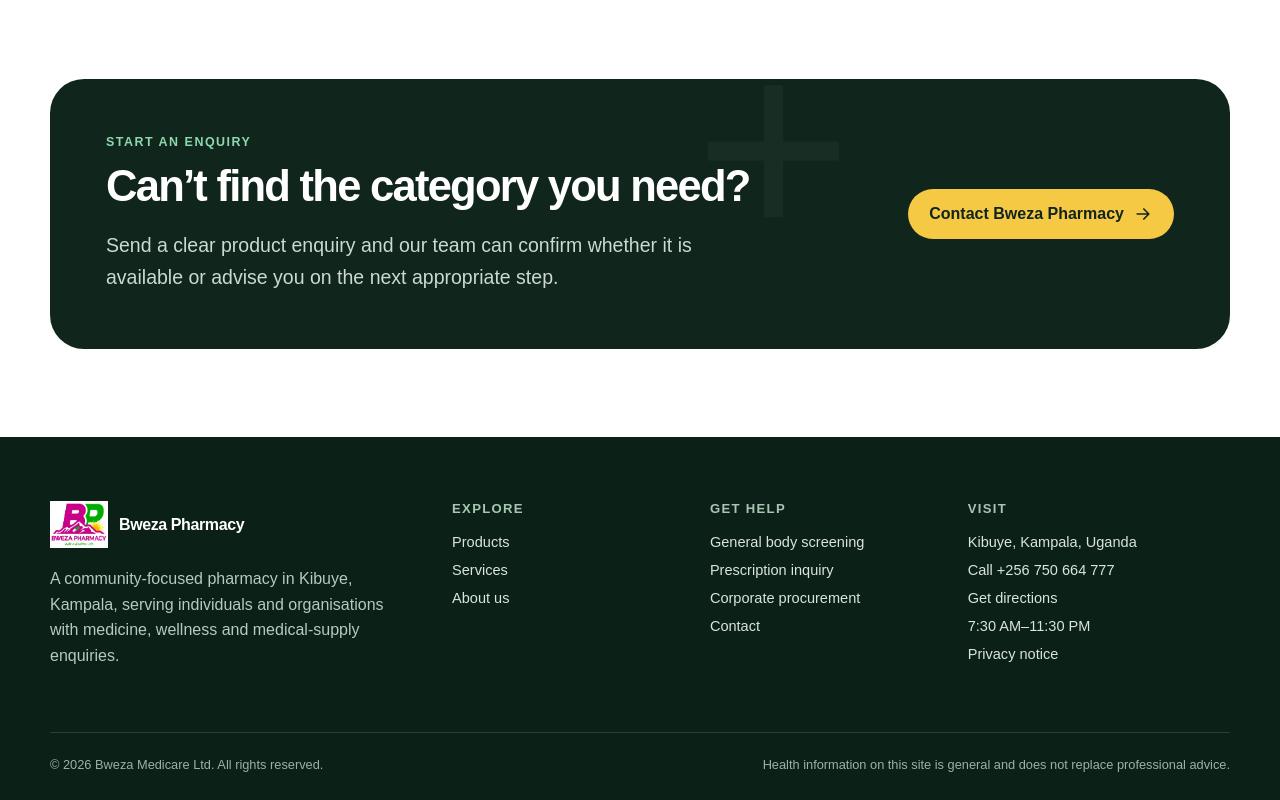
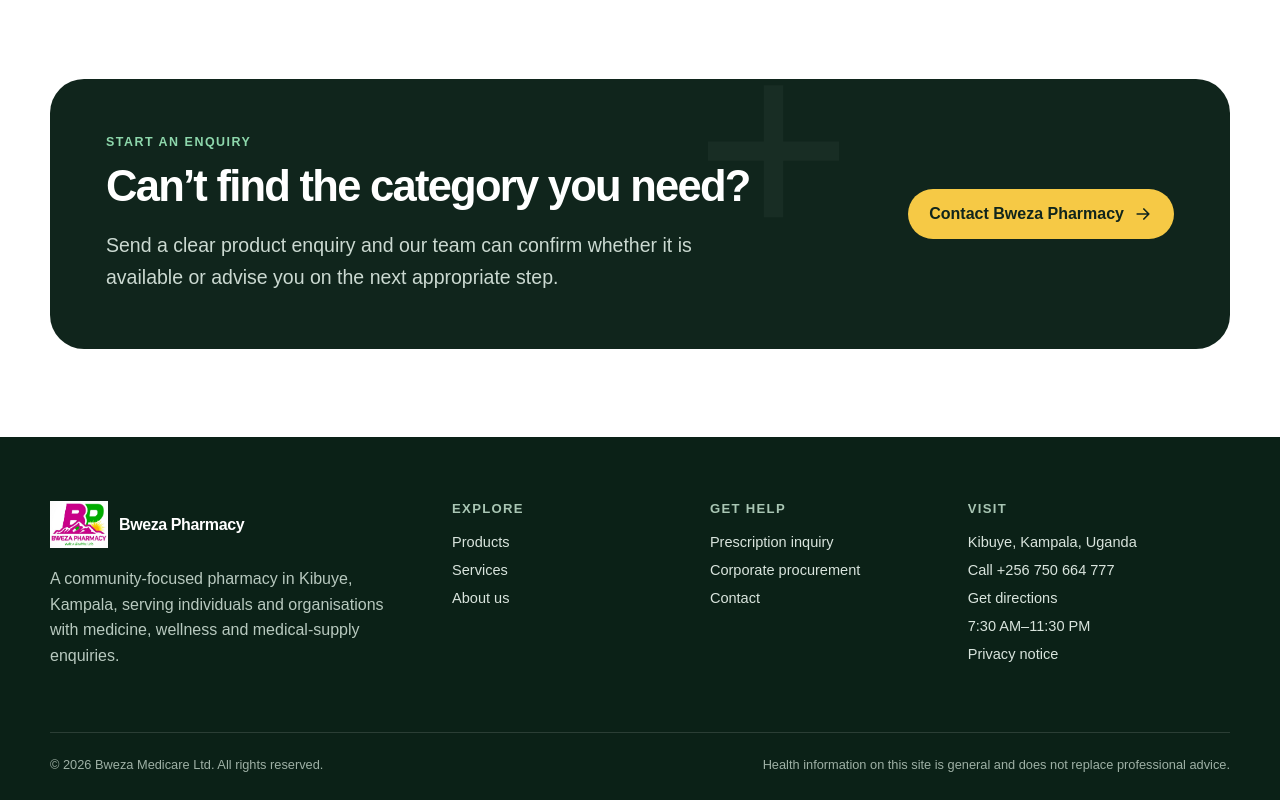
Before and after one commit to Bafakyiivan/Bweza-Pharmacy, a Next.js app: page /products in a window 1280 px wide. Shown: the part 1254-2054 px from the top of the page. Built offline with nearby package versions, Linux system fonts and the light colour scheme; no server answers.

Commit message:
Remove unavailable screening service from components/footer.tsx

```diff
--- a/components/footer.tsx
+++ b/components/footer.tsx
@@ -15,7 +15,7 @@ export function Footer() {
               <p>{site.description}</p>
             </div>
             <div><div className="footer-title">Explore</div><div className="footer-links"><Link href="/products">Products</Link><Link href="/services">Services</Link><Link href="/about">About us</Link></div></div>
-            <div><div className="footer-title">Get help</div><div className="footer-links"><Link href="/screening">General body screening</Link><Link href="/prescription">Prescription inquiry</Link><Link href="/corporate">Corporate procurement</Link><Link href="/contact">Contact</Link></div></div>
+            <div><div className="footer-title">Get help</div><div className="footer-links"><Link href="/prescription">Prescription inquiry</Link><Link href="/corporate">Corporate procurement</Link><Link href="/contact">Contact</Link></div></div>
             <div><div className="footer-title">Visit</div><div className="footer-links"><span>{site.location}</span><a href={phoneHref()} data-conversion="phone_click" data-intent="general" data-location="footer">Call {site.phone}</a><a href={site.directionsUrl} target="_blank" rel="noreferrer" data-conversion="directions_click" data-intent="visit" data-location="footer">Get directions</a><span>{site.hours || "Business hours: awaiting confirmation"}</span><Link href="/privacy">Privacy notice</Link></div></div>
           </div>
           <div className="footer-bottom"><span>© {new Date().getFullYear()} {site.legalName}. All rights reserved.</span><span>Health information on this site is general and does not replace professional advice.</span></div>
```
